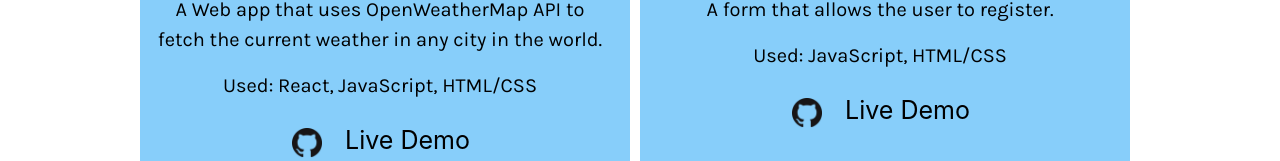
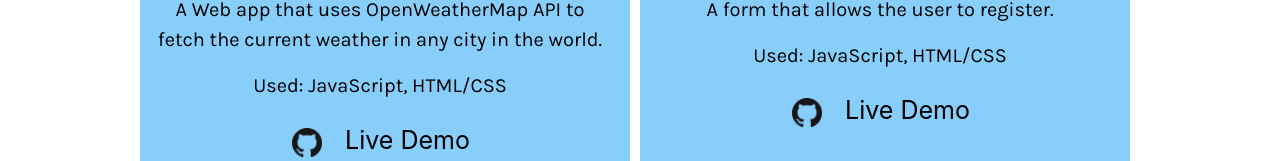
Before and after one commit to ricardoh19/Portfolio, a React (Create React App) app: page /projects in a window 1280 px wide. Shown: the part 262-423 px from the top of the page. Built offline with nearby package versions, Linux system fonts and the light colour scheme.

Commit message:
Added Weather app to projects

```diff
--- a/src/components/Projects/projects.jsx
+++ b/src/components/Projects/projects.jsx
@@ -13,7 +13,7 @@ class Projects extends Component {
                                     <div id="box1" >
                                         <h1>Weather App</h1>
                                         <p>A Web app that uses OpenWeatherMap API to fetch the current weather in any city in the world.</p>
-                                        <p>Used: React, JavaScript, HTML/CSS</p>
+                                        <p>Used: JavaScript, HTML/CSS</p>
                                     </div>
                                     <a class="github" target="_blank" href="https://github.com/ricardoh19/Weather-App">
                                             <img src={require('../../images/GitHub.png')} width="30" height="30" alt="logo"/>
```
